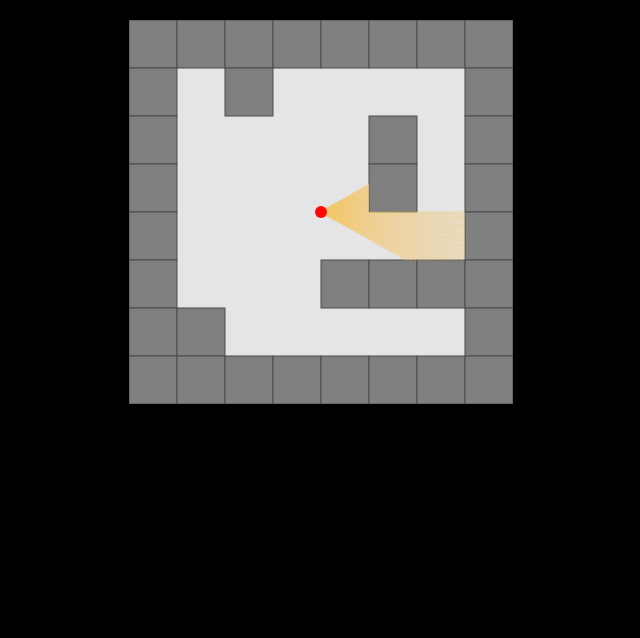
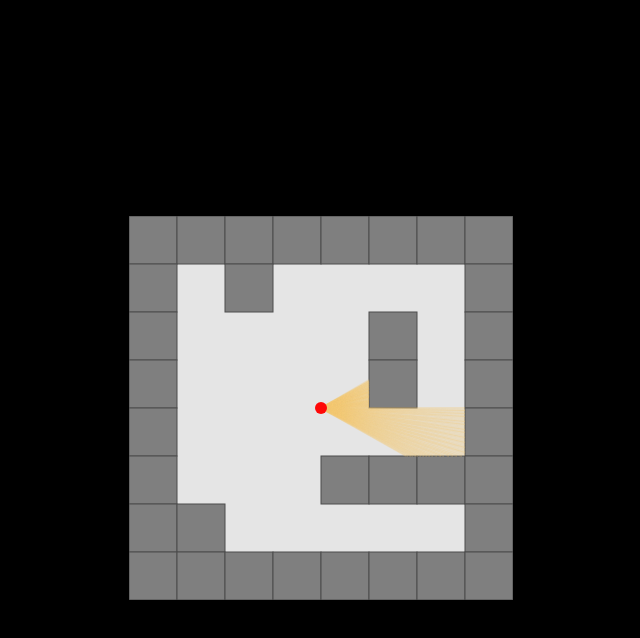
Before and after one commit to Maharramoff/raycast-demo, a plain HTML site: page index.html in a window 1280 px wide. Shown: the whole page, without its empty margins (319-959 px from the left). Drawn offline with Linux system fonts and the light colour scheme.

Commit message:
chore: improve display css

```diff
--- a/style.css
+++ b/style.css
@@ -1,19 +1,15 @@
-* {
-    margin: 0 auto;
-    padding: 0;
-    box-sizing: border-box;
+html {
+    height: 100%;
 }
 
-body
-{
+body {
+    height: 100%;
     background-color: black;
+    display: flex;
+    justify-content: center;
+    align-items: center;
 }
 
 canvas {
-    display: block;
-    margin: 20px auto 0;
     position: absolute;
-    left: 0;
-    right: 0;
-    top: 0;
 }
```
